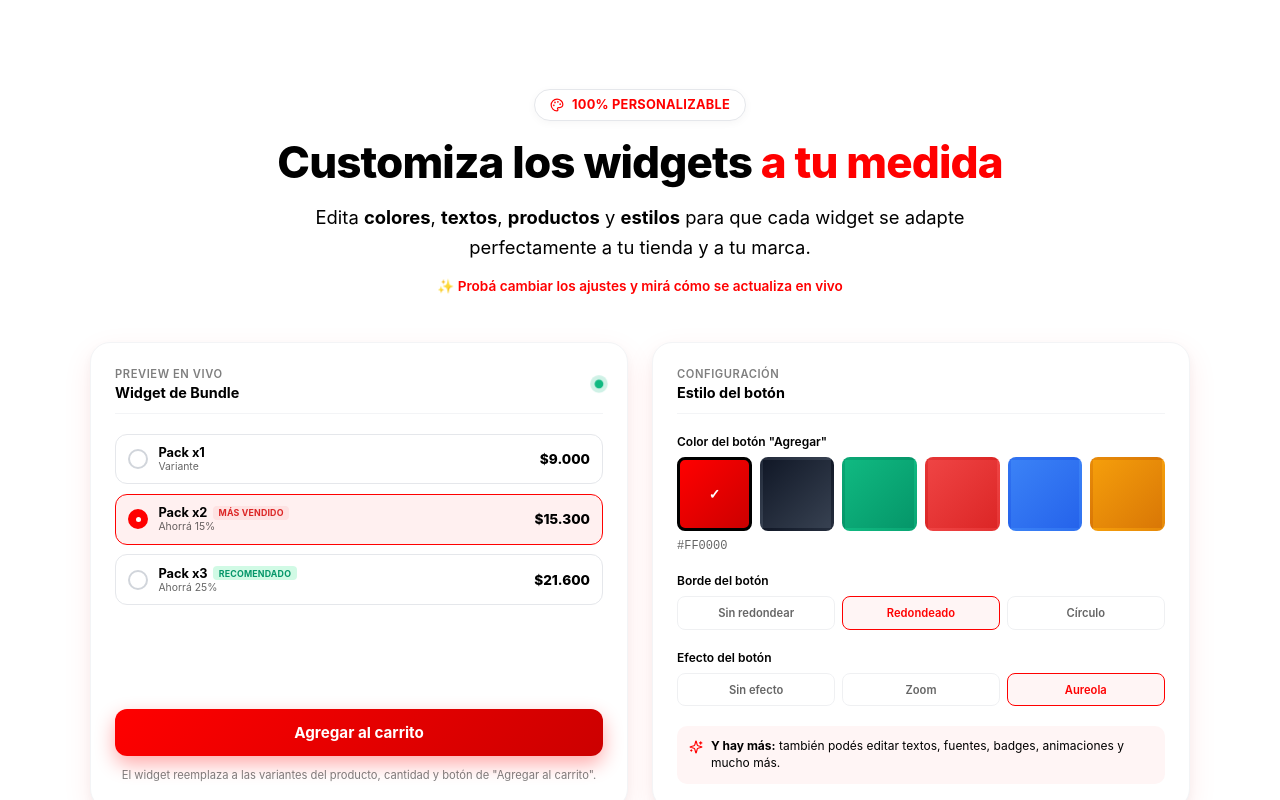
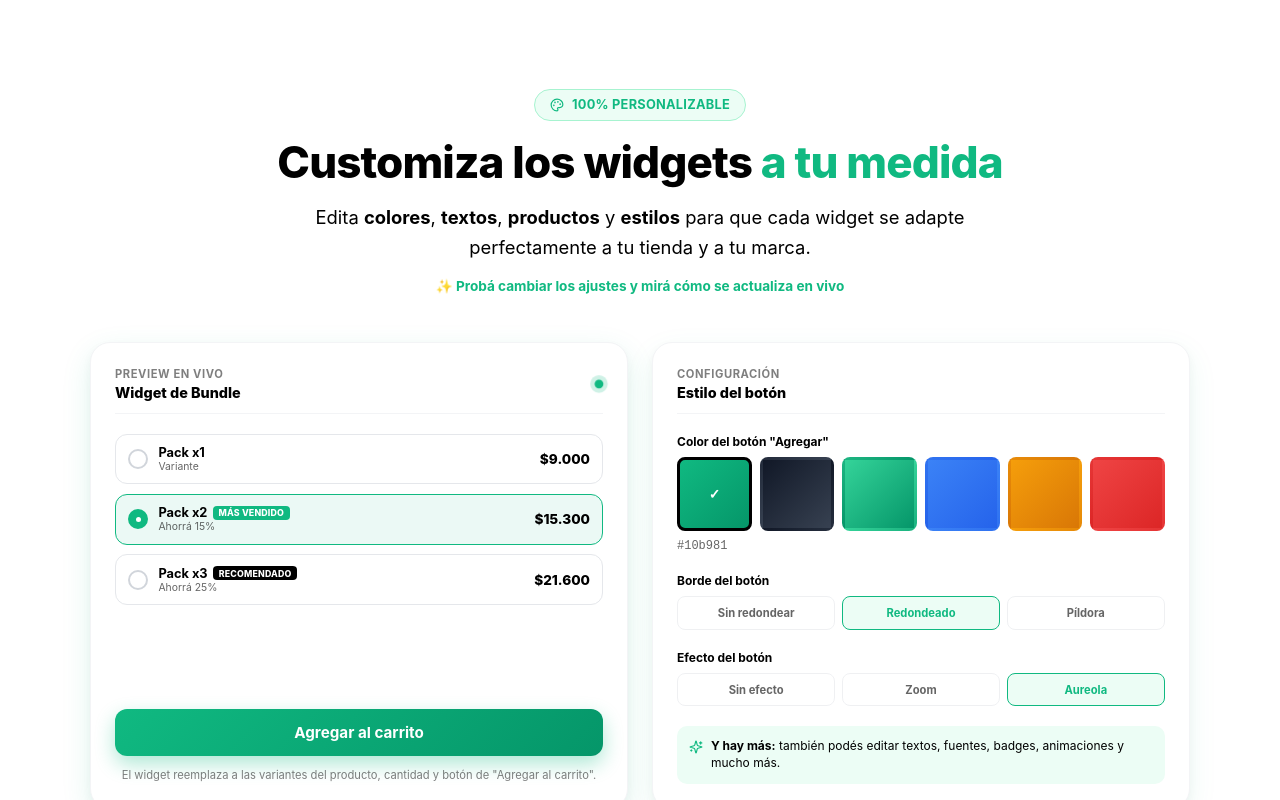
Before and after one commit to rodri-nexus/Nexus2026, a Next.js app: page / in a window 1280 px wide. Shown: the part 4260-5060 px from the top of the page. Built offline with nearby package versions, Linux system fonts and the light colour scheme.

Commit message:
style: unificar FeatureCustomize a verde esmeralda #10B981

```diff
--- a/app/components/landing/FeatureCustomize.tsx
+++ b/app/components/landing/FeatureCustomize.tsx
@@ -4,20 +4,20 @@ import { useState } from "react";
 import { motion } from "framer-motion";
 import { Palette, Sparkles } from "lucide-react";
 
-// Colores disponibles para el botón
+// Colores disponibles para el botón de prueba
 const buttonColors = [
-  { name: "Rojo", value: "#FF0000", gradient: "linear-gradient(135deg, #FF0000, #cc0000)" },
+  { name: "Verde Esmeralda", value: "#10b981", gradient: "linear-gradient(135deg, #10b981, #059669)" },
   { name: "Negro", value: "#111827", gradient: "linear-gradient(135deg, #111827, #374151)" },
-  { name: "Verde", value: "#10b981", gradient: "linear-gradient(135deg, #10b981, #059669)" },
-  { name: "Rojo oscuro", value: "#ef4444", gradient: "linear-gradient(135deg, #ef4444, #dc2626)" },
+  { name: "Menta", value: "#34d399", gradient: "linear-gradient(135deg, #34d399, #059669)" },
   { name: "Azul", value: "#3b82f6", gradient: "linear-gradient(135deg, #3b82f6, #2563eb)" },
   { name: "Naranja", value: "#f59e0b", gradient: "linear-gradient(135deg, #f59e0b, #d97706)" },
+  { name: "Rojo", value: "#ef4444", gradient: "linear-gradient(135deg, #ef4444, #dc2626)" },
 ];
 
 const borderRadiusOptions = [
   { name: "Sin redondear", value: "4px" },
   { name: "Redondeado", value: "12px" },
-  { name: "Círculo", value: "999px" },
+  { name: "Píldora", value: "999px" },
 ];
 
 const buttonEffects = [
@@ -57,14 +57,13 @@ export default function FeatureCustomize() {
               alignItems: "center",
               gap: "0.5rem",
               padding: "0.45rem 0.95rem",
-              background: "white",
+              background: "#ecfdf5",
               borderRadius: "999px",
               fontSize: "0.8rem",
-              color: "#FF0000",
+              color: "#10B981",
               fontWeight: 700,
               letterSpacing: "0.02em",
-              border: "1px solid #e5e7eb",
-              boxShadow: "0 2px 8px rgba(0, 0, 0, 0.04)",
+              border: "1px solid #a7f3d0",
             }}
           >
             <Palette size={14} />
@@ -91,7 +90,7 @@ export default function FeatureCustomize() {
           Customiza los widgets{" "}
           <span
             style={{
-              color: "#FF0000",
+              color: "#10B981",
             }}
           >
             a tu medida
@@ -121,7 +120,7 @@ export default function FeatureCustomize() {
           widget se adapte perfectamente a tu tienda y a tu marca.
         </motion.p>
 
-        {/* Tip: probalo en vivo */}
+        {/* Tip en vivo */}
         <motion.p
           initial={{ opacity: 0 }}
           whileInView={{ opacity: 1 }}
@@ -130,8 +129,8 @@ export default function FeatureCustomize() {
           style={{
             textAlign: "center",
             fontSize: "0.85rem",
-            color: "#FF0000",
-            fontWeight: 600,
+            color: "#10B981",
+            fontWeight: 700,
             margin: "0 0 3rem 0",
           }}
         >
@@ -154,14 +153,15 @@ export default function FeatureCustomize() {
           {/* PREVIEW del bundle */}
           <div
             style={{
-              background: "white",
+              background: "#ffffff",
               borderRadius: "20px",
               padding: "1.5rem",
               boxShadow:
-                "0 10px 30px rgba(255, 0, 0, 0.08), 0 4px 10px rgba(0, 0, 0, 0.04)",
+                "0 10px 30px rgba(16, 185, 129, 0.12), 0 4px 10px rgba(0, 0, 0, 0.04)",
               border: "1px solid #f3f4f6",
               display: "flex",
               flexDirection: "column",
+              boxSizing: "border-box",
             }}
           >
             <div
@@ -180,7 +180,7 @@ export default function FeatureCustomize() {
                     fontSize: "0.7rem",
                     color: "#000000",
                     opacity: 0.5,
-                    fontWeight: 600,
+                    fontWeight: 700,
                     letterSpacing: "0.05em",
                   }}
                 >
@@ -189,7 +189,7 @@ export default function FeatureCustomize() {
                 <div
                   style={{
                     fontSize: "0.9rem",
-                    fontWeight: 700,
+                    fontWeight: 800,
                     color: "#000000",
                     marginTop: "0.15rem",
                   }}
@@ -225,8 +225,8 @@ export default function FeatureCustomize() {
                 subtitle="Ahorrá 15%"
                 price="15.300"
                 badge="MÁS VENDIDO"
-                badgeColor="#dc2626"
-                badgeBg="#fee2e2"
+                badgeColor="#ffffff"
+                badgeBg="#10B981"
                 selected={true}
                 buttonColor={selectedColor}
                 borderRadius={selectedRadius.value}
@@ -236,8 +236,8 @@ export default function FeatureCustomize() {
                 subtitle="Ahorrá 25%"
                 price="21.600"
                 badge="RECOMENDADO"
-                badgeColor="#059669"
-                badgeBg="#d1fae5"
+                badgeColor="#ffffff"
+                badgeBg="#000000"
                 selected={false}
                 buttonColor={selectedColor}
                 borderRadius={selectedRadius.value}
@@ -254,7 +254,7 @@ export default function FeatureCustomize() {
                 marginTop: "1rem",
                 padding: "0.9rem",
                 background: selectedColor.gradient,
-                color: "white",
+                color: "#ffffff",
                 border: "none",
                 borderRadius: selectedRadius.value,
                 fontSize: "0.95rem",
@@ -321,15 +321,16 @@ export default function FeatureCustomize() {
           {/* PANEL DE CONFIGURACIÓN */}
           <div
             style={{
-              background: "white",
+              background: "#ffffff",
               borderRadius: "20px",
               padding: "1.5rem",
               boxShadow:
-                "0 10px 30px rgba(255, 0, 0, 0.08), 0 4px 10px rgba(0, 0, 0, 0.04)",
+                "0 10px 30px rgba(16, 185, 129, 0.08), 0 4px 10px rgba(0, 0, 0, 0.04)",
               border: "1px solid #f3f4f6",
               display: "flex",
               flexDirection: "column",
               gap: "1.25rem",
+              boxSizing: "border-box",
             }}
           >
             <div
@@ -343,7 +344,7 @@ export default function FeatureCustomize() {
                   fontSize: "0.7rem",
                   color: "#000000",
                   opacity: 0.5,
-                  fontWeight: 600,
+                  fontWeight: 700,
                   letterSpacing: "0.05em",
                 }}
               >
@@ -352,7 +353,7 @@ export default function FeatureCustomize() {
               <div
                 style={{
                   fontSize: "0.9rem",
-                  fontWeight: 700,
+                  fontWeight: 800,
                   color: "#000000",
                   marginTop: "0.15rem",
                 }}
@@ -401,7 +402,7 @@ export default function FeatureCustomize() {
                           display: "flex",
                           alignItems: "center",
                           justifyContent: "center",
-                          color: "white",
+                          color: "#ffffff",
                           fontSize: "0.85rem",
                           fontWeight: 800,
                         }}
@@ -444,18 +445,18 @@ export default function FeatureCustomize() {
                       padding: "0.55rem 0.5rem",
                       background:
                         selectedRadius.value === option.value
-                          ? "#fff5f5"
-                          : "white",
+                          ? "#ecfdf5"
+                          : "#ffffff",
                       border:
                         selectedRadius.value === option.value
-                          ? "1.5px solid #FF0000"
+                          ? "1.5px solid #10B981"
                           : "1.5px solid #e5e7eb",
                       borderRadius: "8px",
                       fontSize: "0.7rem",
-                      fontWeight: 600,
+                      fontWeight: 700,
                       color:
                         selectedRadius.value === option.value
-                          ? "#FF0000"
+                          ? "#10B981"
                           : "#000000",
                       opacity: selectedRadius.value === option.value ? 1 : 0.6,
                       cursor: "pointer",
@@ -488,18 +489,18 @@ export default function FeatureCustomize() {
                       padding: "0.55rem 0.5rem",
                       background:
                         selectedEffect.value === effect.value
-                          ? "#fff5f5"
-                          : "white",
+                          ? "#ecfdf5"
+                          : "#ffffff",
                       border:
                         selectedEffect.value === effect.value
-                          ? "1.5px solid #FF0000"
+                          ? "1.5px solid #10B981"
                           : "1.5px solid #e5e7eb",
                       borderRadius: "8px",
                       fontSize: "0.7rem",
-                      fontWeight: 600,
+                      fontWeight: 700,
                       color:
                         selectedEffect.value === effect.value
-                          ? "#FF0000"
+                          ? "#10B981"
                           : "#000000",
                       opacity: selectedEffect.value === effect.value ? 1 : 0.6,
                       cursor: "pointer",
@@ -518,14 +519,14 @@ export default function FeatureCustomize() {
               style={{
                 marginTop: "auto",
                 padding: "0.75rem",
-                background: "#fff5f5",
+                background: "#ecfdf5",
                 borderRadius: "10px",
                 display: "flex",
                 alignItems: "flex-start",
                 gap: "0.5rem",
               }}
             >
-              <Sparkles size={14} color="#FF0000" style={{ marginTop: "2px", flexShrink: 0 }} />
+              <Sparkles size={14} color="#10B981" style={{ marginTop: "2px", flexShrink: 0 }} />
               <p style={{ fontSize: "0.75rem", color: "#000000", margin: 0, lineHeight: 1.4 }}>
                 <strong>Y hay más:</strong> también podés editar textos,
                 fuentes, badges, animaciones y mucho más.
@@ -542,7 +543,7 @@ export default function FeatureCustomize() {
 const labelStyle: React.CSSProperties = {
   fontSize: "0.75rem",
   color: "#000000",
-  fontWeight: 600,
+  fontWeight: 700,
   display: "block",
 };
 
@@ -575,12 +576,13 @@ function PackOption({
         alignItems: "center",
         gap: "0.65rem",
         padding: "0.65rem 0.75rem",
-        background: selected ? `${buttonColor.value}0F` : "white",
+        background: selected ? `${buttonColor.value}15` : "#ffffff",
         border: selected
           ? `1.5px solid ${buttonColor.value}`
           : "1.5px solid #e5e7eb",
         borderRadius: borderRadius === "999px" ? "16px" : borderRadius,
         transition: "all 0.2s",
+        boxSizing: "border-box",
       }}
     >
       <div
@@ -591,7 +593,7 @@ function PackOption({
           border: selected
             ? `2px solid ${buttonColor.value}`
             : "2px solid #d1d5db",
-          background: selected ? buttonColor.value : "white",
+          background: selected ? buttonColor.value : "#ffffff",
           flexShrink: 0,
           display: "flex",
           alignItems: "center",
@@ -604,7 +606,7 @@ function PackOption({
               width: "5px",
               height: "5px",
               borderRadius: "50%",
-              background: "white",
+              background: "#ffffff",
             }}
           />
         )}
@@ -625,7 +627,7 @@ function PackOption({
             <span
               style={{
                 fontSize: "0.55rem",
-                fontWeight: 700,
+                fontWeight: 800,
                 padding: "0.1rem 0.35rem",
                 background: badgeBg,
                 color: badgeColor,
@@ -644,4 +646,4 @@ function PackOption({
       </div>
     </div>
   );
-}
+    }
```
